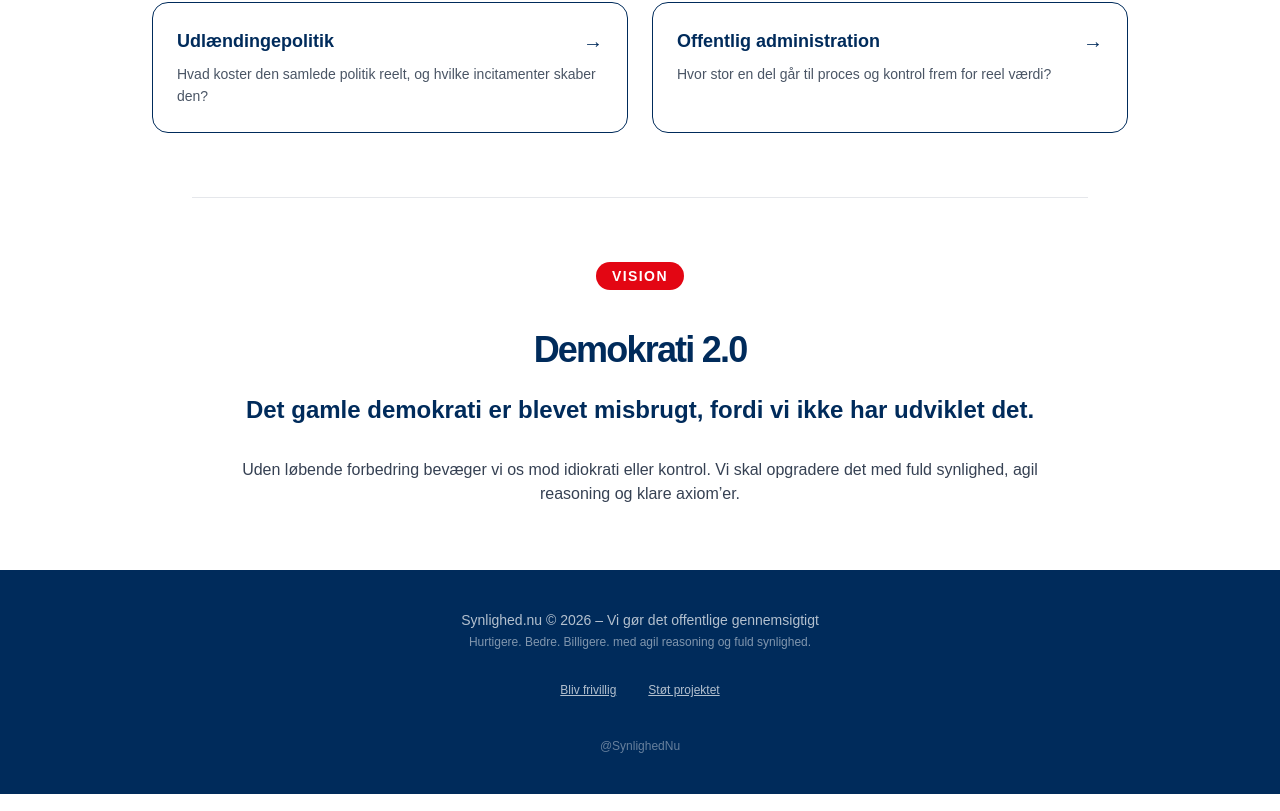
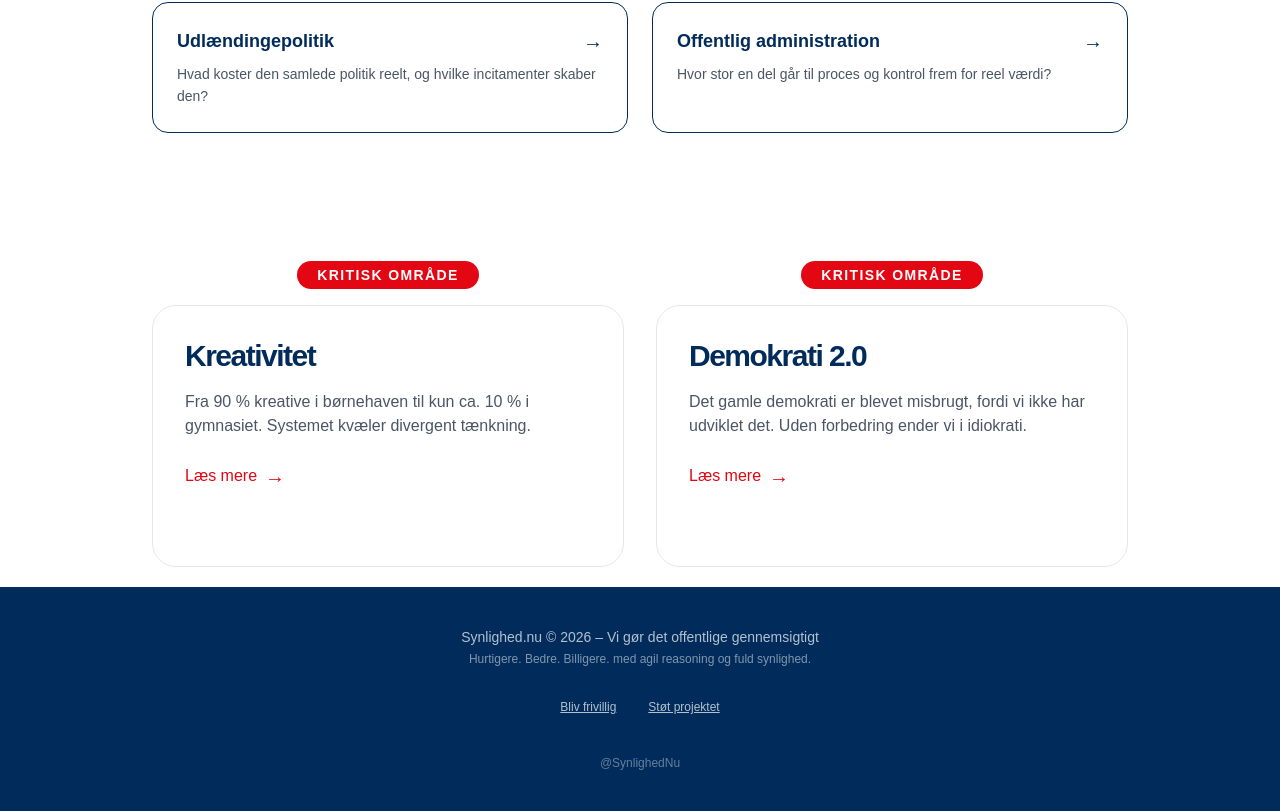
Before and after one commit to synlighed-nu/synlighed-nu-clean, a Next.js app: page / in a window 1280 px wide. Shown: the part 2948-3759 px from the top of the page. Built offline with nearby package versions, Linux system fonts and the light colour scheme.

Commit message:
Update page.tsx

```diff
--- a/app/page.tsx
+++ b/app/page.tsx
@@ -15,7 +15,7 @@ export default function SynlighedNu() {
     <div className="min-h-screen bg-white text-[#002B5B]">
       <Nav />
 
-      {/* === UNIVERSAL TOP – HOVEDINDLEDNING === */}
+      {/* === UNIVERSAL TOP === */}
       <div className="text-center pt-20 pb-16 px-6">
         <h1 className="text-6xl md:text-7xl font-bold tracking-tighter leading-none mb-6">
           Synlighed først.
@@ -33,19 +33,39 @@ export default function SynlighedNu() {
       <WhySection />
       <VotingSection />
       <BigMoves />
-      <ConcreteAreas />   {/* ← her fjernes showExplanation */}
+      <ConcreteAreas />
 
-      {/* Demokrati 2.0 */}
-      <section id="demokrati-2-0" className="max-w-4xl mx-auto px-6 py-16 border-t border-gray-200">
-        <div className="text-center mb-10">
-          <span className="inline-block px-4 py-1 bg-[#E30613] text-white text-sm font-semibold tracking-widest rounded-full">VISION</span>
-        </div>
-        <h2 className="text-4xl font-bold text-center tracking-tighter mb-6">Demokrati 2.0</h2>
-        <div className="prose prose-lg max-w-none text-gray-700 text-center">
-          <p className="text-2xl font-semibold text-[#002B5B]">Det gamle demokrati er blevet misbrugt, fordi vi ikke har udviklet det.</p>
-          <p className="mt-8">Uden løbende forbedring bevæger vi os mod idiokrati eller kontrol. Vi skal opgradere det med fuld synlighed, agil reasoning og klare axiom’er.</p>
-        </div>
-      </section>
+      {/* === TO KRITISKE BOKSE I BUNDEN === */}
+      <div className="max-w-5xl mx-auto px-6 py-16 grid md:grid-cols-2 gap-8">
+
+        {/* Kreativitet boks */}
+        <a href="/kreativitet" className="group block">
+          <div className="text-center mb-4">
+            <span className="inline-block px-5 py-1 bg-[#E30613] text-white text-sm font-semibold tracking-widest rounded-full">KRITISK OMRÅDE</span>
+          </div>
+          <div className="bg-white border border-gray-200 rounded-3xl p-8 hover:border-[#E30613] transition-all h-full">
+            <h2 className="text-3xl font-bold tracking-tighter mb-4">Kreativitet</h2>
+            <p className="text-gray-600">Fra 90 % kreative i børnehaven til kun ca. 10 % i gymnasiet. Systemet kvæler divergent tænkning.</p>
+            <div className="mt-6 text-[#E30613] font-medium flex items-center gap-2">
+              Læs mere <span className="text-xl">→</span>
+            </div>
+          </div>
+        </a>
+
+        {/* Demokrati 2.0 boks */}
+        <a href="/demokrati-2-0" className="group block">
+          <div className="text-center mb-4">
+            <span className="inline-block px-5 py-1 bg-[#E30613] text-white text-sm font-semibold tracking-widest rounded-full">KRITISK OMRÅDE</span>
+          </div>
+          <div className="bg-white border border-gray-200 rounded-3xl p-8 hover:border-[#E30613] transition-all h-full">
+            <h2 className="text-3xl font-bold tracking-tighter mb-4">Demokrati 2.0</h2>
+            <p className="text-gray-600">Det gamle demokrati er blevet misbrugt, fordi vi ikke har udviklet det. Uden forbedring ender vi i idiokrati.</p>
+            <div className="mt-6 text-[#E30613] font-medium flex items-center gap-2">
+              Læs mere <span className="text-xl">→</span>
+            </div>
+          </div>
+        </a>
+      </div>
 
       <Footer />
     </div>
```
